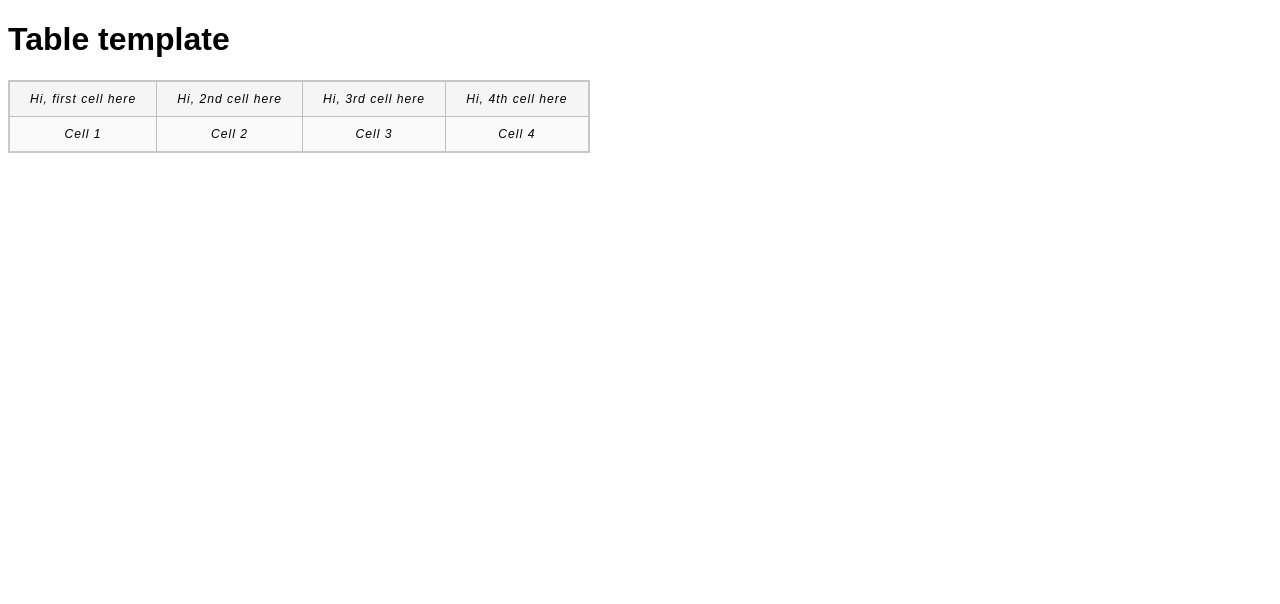
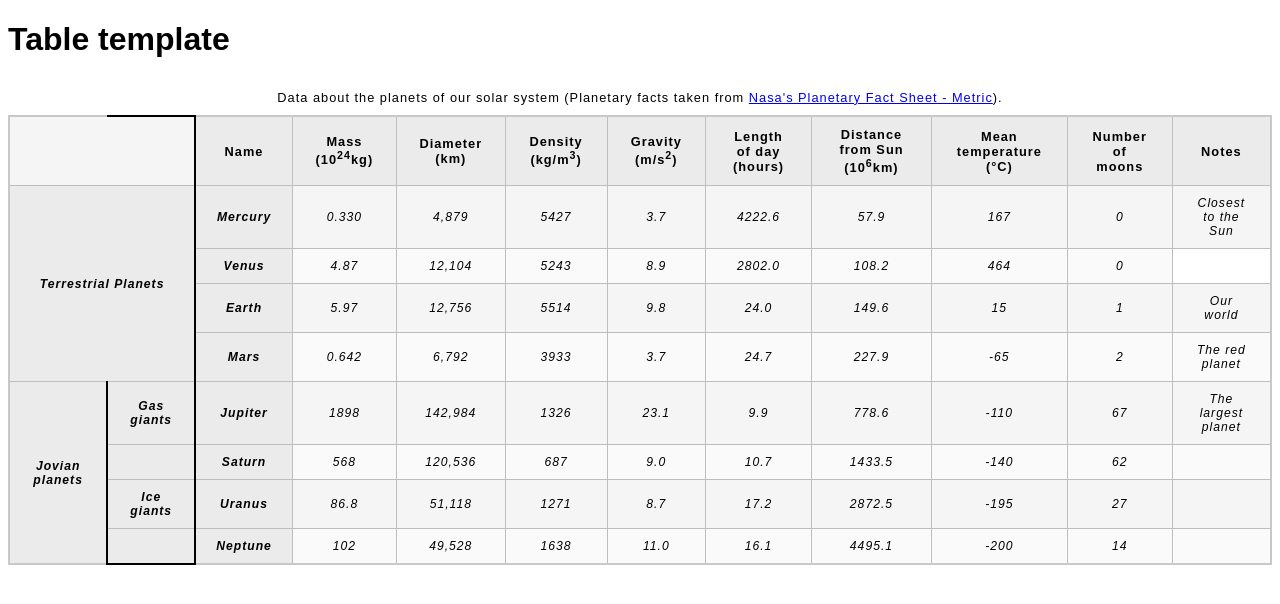
Before and after one commit to futurebound/odin-fullstack, a plain HTML site: page 01-intermediate-html-css/tables/blank-template.html in a window 1280 px wide. Drawn offline with Linux system fonts and the light colour scheme.

Commit message:
feat: completed MDN tables assessment

```diff
--- a/01-intermediate-html-css/tables/blank-template.html
+++ b/01-intermediate-html-css/tables/blank-template.html
@@ -10,18 +10,131 @@
     <h1>Table template</h1>
 
     <table>
-      <tr>
-        <td>Hi, first cell here</td>
-        <td>Hi, 2nd cell here</td>
-        <td>Hi, 3rd cell here</td>
-        <td>Hi, 4th cell here</td>
-      </tr>
-      <tr>
-        <td>Cell 1</td>
-        <td>Cell 2</td>
-        <td>Cell 3</td>
-        <td>Cell 4</td>
-      </tr>
+      <colgroup>
+        <col>
+        <col style="border: 2px solid black;">
+      </colgroup>
+      <caption>
+        Data about the planets of our solar system (Planetary facts taken from <a href="http://nssdc.gsfc.nasa.gov/planetary/factsheet/">Nasa's Planetary Fact Sheet - Metric</a>).
+      </caption>
+      <thead>
+        <td colspan="2"></td>
+        <th>Name</th>
+        <th>Mass (10<sup>24</sup>kg)</th>
+        <th>Diameter (km)</th>
+        <th>Density (kg/m<sup>3</sup>)</th>
+        <th>Gravity (m/s<sup>2</sup>)</th>
+        <th>Length of day (hours)</th>
+        <th>Distance from Sun (10<sup>6</sup>km)</th>
+        <th>Mean temperature (°C)</th>
+        <th>Number of moons</th>
+        <th>Notes</th>
+      </thead>
+      <tbody>
+        <tr>
+          <th rowspan="4" colspan="2">Terrestrial Planets</td>
+          <th scope="row">Mercury</td>
+          <td>0.330</td>
+          <td>4,879</td>
+          <td>5427</td>
+          <td>3.7</td>
+          <td>4222.6</td>
+          <td>57.9</td>
+          <td>167</td>
+          <td>0</td>
+          <td>Closest to the Sun</td>
+        </tr>
+        <tr>
+          <th scope="row">Venus</td>
+          <td>4.87</td>
+          <td>12,104</td>
+          <td>5243</td>
+          <td>8.9</td>
+          <td>2802.0</td>
+          <td>108.2</td>
+          <td>464</td>
+          <td>0</td>
+        </tr>
+        <tr>
+          <th scope="row">Earth</td>
+          <td>5.97</td>
+          <td>12,756</td>
+          <td>5514</td>
+          <td>9.8</td>
+          <td>24.0</td>
+          <td>149.6</td>
+          <td>15</td>
+          <td>1</td>
+          <td>Our world</td>
+        </tr>
+        <tr>
+          <th scope="row">Mars</th>
+          <td>0.642</td>
+          <td>6,792</td>
+          <td>3933</td>
+          <td>3.7</td>
+          <td>24.7</td>
+          <td>227.9</td>
+          <td>-65</td>
+          <td>2</td>
+          <td>The red planet</td>
+        </tr>
+
+        <tr>
+          <th scope="rowgroup" rowspan="4">Jovian planets</th>
+          <th scope="rowgroup" roswpan="2">Gas giants</th>
+          <th scope="row">Jupiter</td>
+          <td>1898</td>
+          <td>142,984</td>
+          <td>1326</td>
+          <td>23.1</td>
+          <td>9.9</td>
+          <td>778.6</td>
+          <td>-110</td>
+          <td>67</td>
+          <td>The largest planet</td>
+        </tr>
+        <tr>
+          <th></th>
+          <th scope="row">Saturn</td>
+          <td>568</td>
+          <td>120,536</td>
+          <td>687</td>
+          <td>9.0</td>
+          <td>10.7</td>
+          <td>1433.5</td>
+          <td>-140</td>
+          <td>62</td>
+          <td></td>
+        </tr>
+
+        <tr>
+          <th scope="rowgroup" roswpan="2" colspan="1">Ice giants</th>
+          <th scope="row">Uranus</td>
+          <td>86.8</td>
+          <td>51,118</td>
+          <td>1271</td>
+          <td>8.7</td>
+          <td>17.2</td>
+          <td>2872.5</td>
+          <td>-195</td>
+          <td>27</td>
+          <td></td>
+        </tr>
+        <tr>
+          <th></th>
+          <th scope="row">Neptune</td>
+          <td>102</td>
+          <td>49,528</td>
+          <td>1638</td>
+          <td>11.0</td>
+          <td>16.1</td>
+          <td>4495.1</td>
+          <td>-200</td>
+          <td>14</td>
+          <td></td>
+          </tr>
+      </tbody>
     </table>
   </body>
 </html>
```
Also changed, not shown: 01-intermediate-html-css/tables/planets-data.txt (added, +43 -0 lines).
